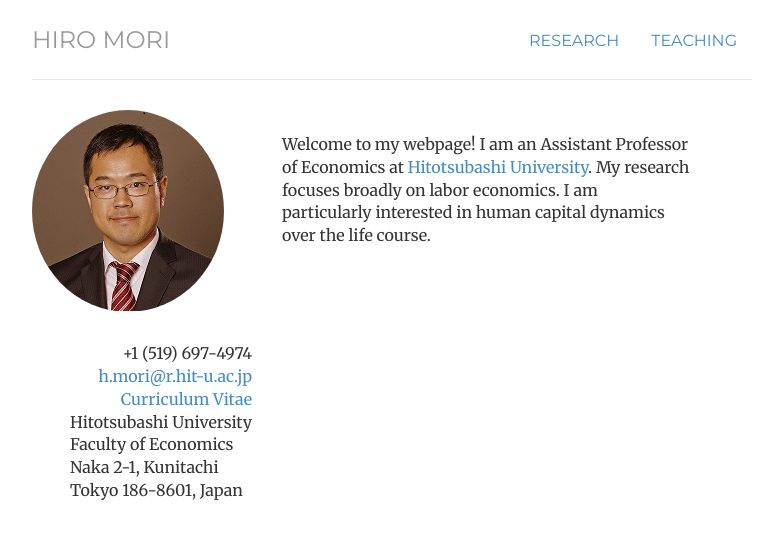
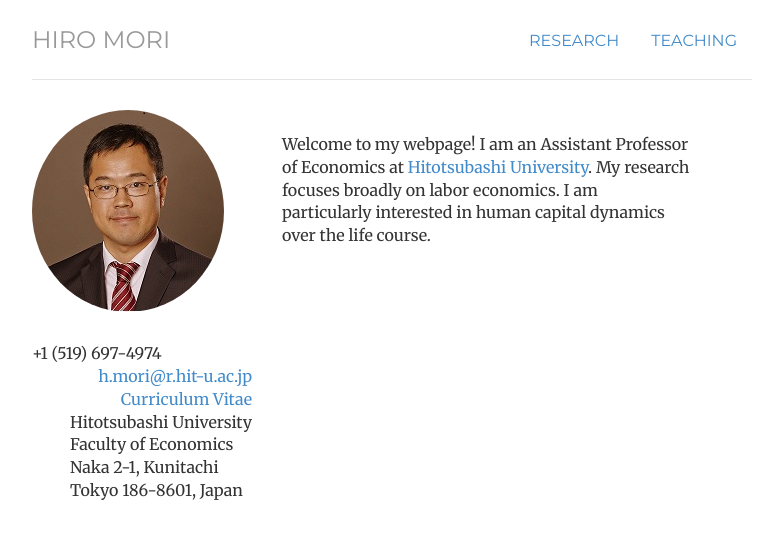
Before and after one commit to morihiroaki/morihiroaki.github.io, a Jekyll site: the page built from index.html, in a window 1280 px wide. Shown: the top 539 px of the page, without its empty margins (248-1015 px from the left). Built offline with Jekyll 4.4.1, drawn with Linux system fonts in a browser that asks for light colours.

Commit message:
Update index.html

```diff
--- a/index.html
+++ b/index.html
@@ -12,7 +12,7 @@
                   	<img  class="img-circle avatar" alt="Hiro Mori" src="files/portrait.jpg">
                     <div class="contact-item">
                       <div class="icon pull-left text-center"><span class="fa fa-phone fa-fw"></span></div>
-                      <div class="description pull-right">  +1 (519) 697-4974</div>
+                      <div class="description pull-left">  +1 (519) 697-4974</div>
                     </div>
                     <br>
                     <div class="contact-item">
```
